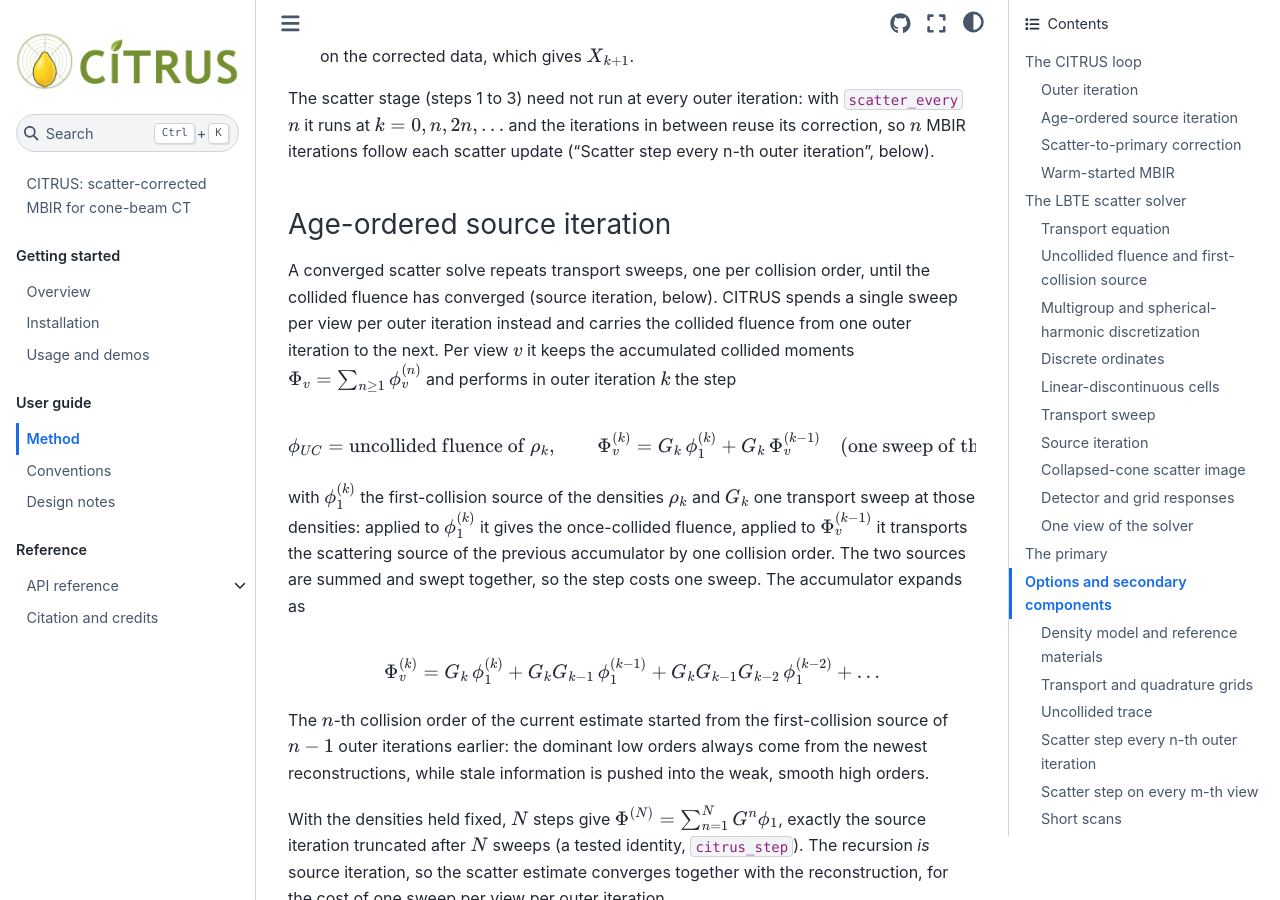
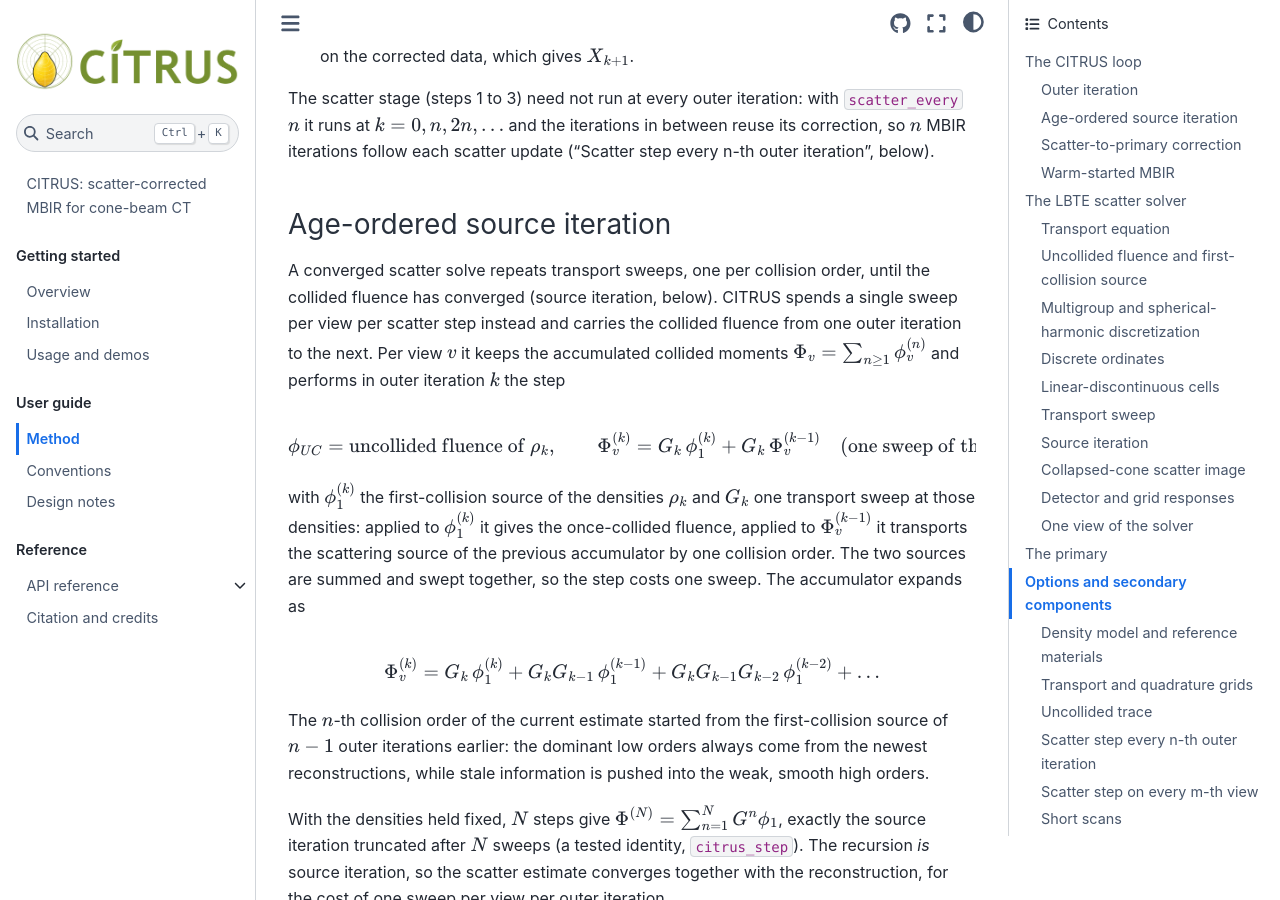
Before and after one commit to cabouman/citrus, a Sphinx documentation site: the page built from docs/source/method.rst, in a window 1280 px wide and 900 px high, scrolled down 692 px. Built offline with Sphinx 7.4.7 and the Sphinx Book theme 1.1.4, drawn with Linux system fonts in a browser that asks for light colours; some of the changed text lies outside the part shown.

Commit message:
Docs: the remaining per-outer-iteration wording says per scatter step
Co-Authored-By: Claude Fable 5.1 <noreply@anthropic.com>

```diff
--- a/docs/source/method.rst
+++ b/docs/source/method.rst
@@ -31,7 +31,7 @@ Age-ordered source iteration
 ~~~~~~~~~~~~~~~~~~~~~~~~~~~~
 
 A converged scatter solve repeats transport sweeps, one per collision order, until the collided fluence has converged
-(source iteration, below). CITRUS spends a single sweep per view per outer iteration instead and carries the collided
+(source iteration, below). CITRUS spends a single sweep per view per scatter step instead and carries the collided
 fluence from one outer iteration to the next. Per view :math:`v` it keeps the accumulated collided moments
 :math:`\Phi_v = \sum_{n\ge1}\phi_v^{(n)}` and performs in outer iteration :math:`k` the step
 
@@ -261,7 +261,7 @@ Source iteration orders the collided fluence by collision number:
 
 where :math:`\mathcal L^{-1}` is one transport sweep and :math:`\mathcal S` the scattering-source operator. The
 standalone solver iterates until :math:`\|\phi^{(n)}\| / \|\phi_C\| <` ``source_iteration_tolerance`` (default
-:math:`10^{-3}`, scalar-flux cell means); the CITRUS loop takes one of these steps per outer iteration.
+:math:`10^{-3}`, scalar-flux cell means); the CITRUS loop takes one of these steps per scatter step.
 
 The first-collision source enters the sweep as linear-discontinuous moments on the transport cells, restricted from
 samples at the quadrature points of each cell (mean and the three slopes of the midpoint quadrature, exact for a source
```
Also changed, not shown: README.md (+3 -3 lines), 1 other file.
